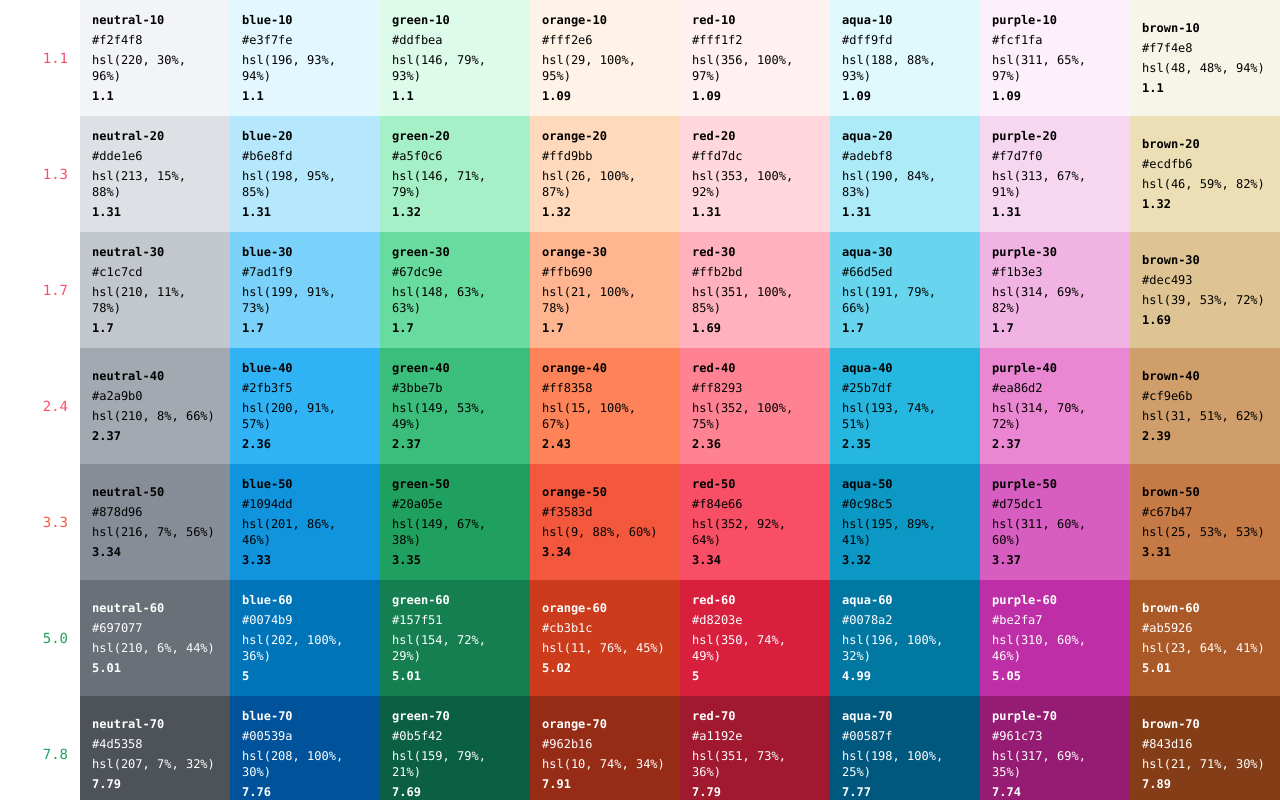
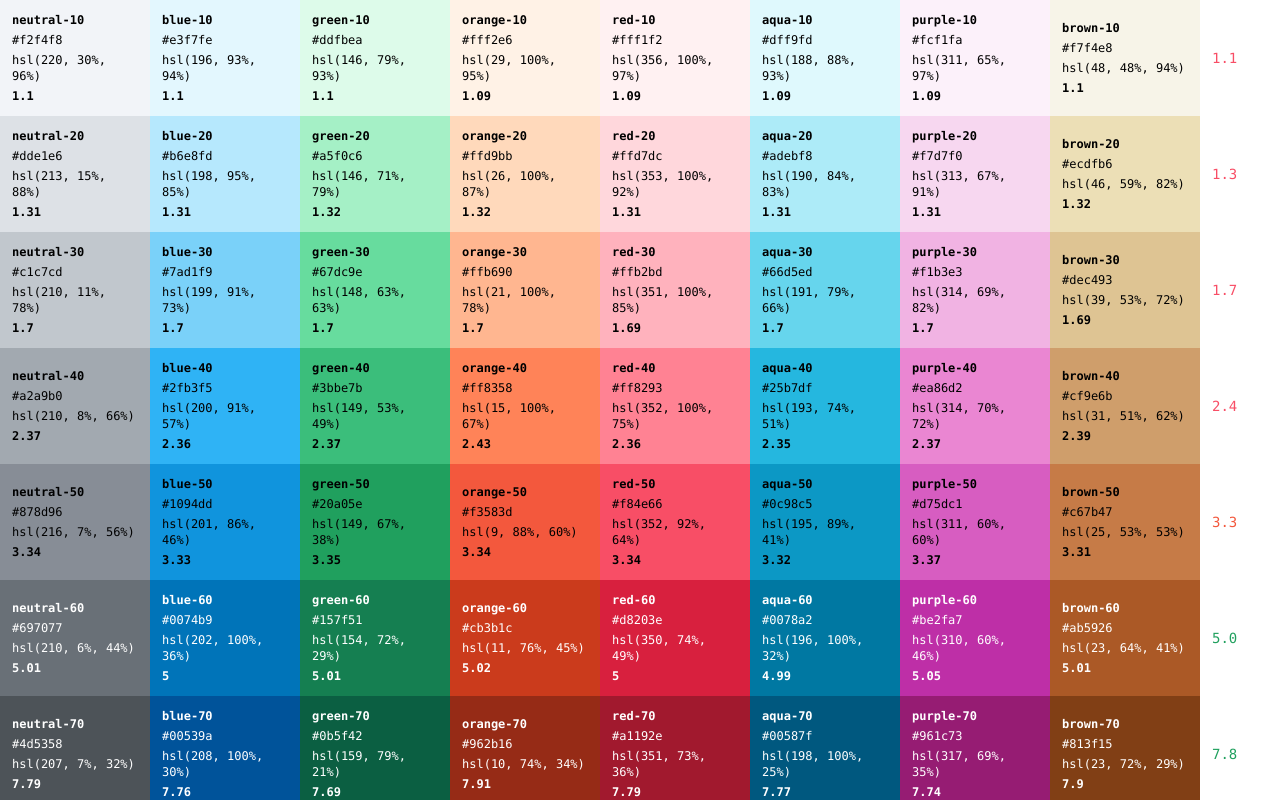
Before and after one commit to frankgrinaert/ui-color-palette, a Next.js app: page / in a window 1280 px wide. Shown: the top 800 px of the page. Built offline with nearby package versions, Linux system fonts and the light colour scheme.

Commit message:
Update color-palette.tsx

```diff
--- a/color-palette.tsx
+++ b/color-palette.tsx
@@ -219,6 +219,30 @@ const originalColorScales: ColorScales = {
     90: chroma.mix(carbon.cyan[90], carbon.blue[90], 0.8).hex(),
     100: chroma.mix(carbon.cyan[100], carbon.blue[100], 1.0).hex(),
   },
+  // blue: { /* brand */
+  //   10: chroma.mix(carbon.cyan[10], carbon.teal[10], 0.16).hex(),
+  //   20: chroma.mix(carbon.cyan[20], carbon.teal[20], 0.16).hex(),
+  //   30: chroma.mix(carbon.cyan[30], carbon.teal[30], 0.16).hex(),
+  //   40: chroma.mix(carbon.cyan[40], carbon.teal[40], 0.16).hex(),
+  //   50: chroma.mix(carbon.cyan[50], carbon.teal[50], 0.16).hex(),
+  //   60: chroma.mix(carbon.cyan[60], carbon.teal[60], 0.16).hex(),
+  //   70: chroma.mix(carbon.cyan[70], carbon.teal[70], 0.16).hex(),
+  //   80: chroma.mix(carbon.cyan[80], carbon.teal[80], 0.16).hex(),
+  //   90: chroma.mix(carbon.cyan[90], carbon.teal[90], 0.16).hex(),
+  //   100: chroma.mix(carbon.cyan[100], carbon.teal[100], 0.16).hex(),
+  // },
+  // navy: { /* brand */
+  //   10: chroma.mix(carbon.cyan[10], carbon.blue[10], 1.0).hex(),
+  //   20: chroma.mix(carbon.cyan[20], carbon.blue[20], 1.0).hex(),
+  //   30: chroma.mix(carbon.cyan[30], carbon.blue[30], 1.0).hex(),
+  //   40: chroma.mix(carbon.cyan[40], carbon.blue[40], 1.0).hex(),
+  //   50: chroma.mix(carbon.cyan[50], carbon.blue[50], 1.0).hex(),
+  //   60: chroma.mix(carbon.cyan[60], carbon.blue[60], 1.0).hex(),
+  //   70: chroma.mix(carbon.cyan[70], carbon.blue[70], 1.0).hex(),
+  //   80: chroma.mix(carbon.cyan[80], carbon.blue[80], 1.0).hex(),
+  //   90: chroma.mix(carbon.cyan[90], carbon.blue[90], 1.0).hex(),
+  //   100: chroma.mix(carbon.cyan[100], carbon.blue[100], 1.0).hex(),
+  // },
   green: {
     10: chroma.mix(carbon.green[10], carbon.teal[10], 0.2).hex(),
     20: chroma.mix(carbon.green[20], carbon.teal[20], 0.2).hex(),
@@ -231,6 +255,30 @@ const originalColorScales: ColorScales = {
     90: chroma.mix(carbon.green[90], carbon.teal[90], 0.5).hex(),
     100: chroma.mix(carbon.green[100], carbon.teal[100], 0.5).hex(),
   },
+  // green: { /* brand */
+  //   10: chroma.mix(carbon.green[10], carbon.teal[10], 0.2).hex(),
+  //   20: chroma.mix(carbon.green[20], carbon.teal[20], 0.2).hex(),
+  //   30: chroma.mix(carbon.green[30], carbon.teal[30], 0.2).hex(),
+  //   40: chroma.mix(carbon.green[40], carbon.teal[40], 0.2).hex(),
+  //   50: chroma.mix(carbon.green[50], carbon.teal[50], 0.2).hex(),
+  //   60: chroma.mix(carbon.green[60], carbon.teal[60], 0.2).hex(),
+  //   70: chroma.mix(carbon.green[70], carbon.teal[70], 0.2).hex(),
+  //   80: chroma.mix(carbon.green[80], carbon.teal[80], 0.2).hex(),
+  //   90: chroma.mix(carbon.green[90], carbon.teal[90], 0.2).hex(),
+  //   100: chroma.mix(carbon.green[100], carbon.teal[100], 0.2).hex(),
+  // },
+  // darkgreen: { /* brand */
+  //   10: chroma.mix(carbon.green[10], carbon.teal[10], 0.5).hex(),
+  //   20: chroma.mix(carbon.green[20], carbon.teal[20], 0.5).hex(),
+  //   30: chroma.mix(carbon.green[30], carbon.teal[30], 0.5).hex(),
+  //   40: chroma.mix(carbon.green[40], carbon.teal[40], 0.5).hex(),
+  //   50: chroma.mix(carbon.green[50], carbon.teal[50], 0.5).hex(),
+  //   60: chroma.mix(carbon.green[60], carbon.teal[60], 0.5).hex(),
+  //   70: chroma.mix(carbon.green[70], carbon.teal[70], 0.5).hex(),
+  //   80: chroma.mix(carbon.green[80], carbon.teal[80], 0.5).hex(),
+  //   90: chroma.mix(carbon.green[90], carbon.teal[90], 0.5).hex(),
+  //   100: chroma.mix(carbon.green[100], carbon.teal[100], 0.5).hex(),
+  // },
   // yellow: {
   //   10: carbon.yellow[10],
   //   20: carbon.yellow[20],
@@ -268,18 +316,6 @@ const originalColorScales: ColorScales = {
     90: chroma.mix(carbon.red[90], carbon.magenta[90], 0.2).hex(),
     100: chroma.mix(carbon.red[100], carbon.magenta[100], 0.2).hex(),
   },
-  // ivory: {
-  //   10: chroma.mix(carbon.yellow[10], carbon.gray[10], 0.55).hex(),
-  //   20: chroma.mix(carbon.yellow[20], carbon.gray[20], 0.55).hex(),
-  //   30: chroma.mix(carbon.yellow[30], carbon.gray[30], 0.55).hex(),
-  //   40: chroma.mix(carbon.yellow[40], carbon.gray[40], 0.55).hex(),
-  //   50: chroma.mix(carbon.yellow[50], carbon.gray[50], 0.55).hex(),
-  //   60: chroma.mix(carbon.yellow[60], carbon.gray[60], 0.55).hex(),
-  //   70: chroma.mix(carbon.yellow[70], carbon.gray[70], 0.55).hex(),
-  //   80: chroma.mix(carbon.yellow[80], carbon.gray[80], 0.55).hex(),
-  //   90: chroma.mix(carbon.yellow[90], carbon.gray[90], 0.55).hex(),
-  //   100: chroma.mix(carbon.yellow[100], carbon.gray[100], 0.55).hex(),
-  // },
   aqua: {
     10: chroma.mix(carbon.cyan[10], carbon.teal[10], 0.5).hex(),
     20: chroma.mix(carbon.cyan[20], carbon.teal[20], 0.5).hex(),
@@ -304,6 +340,55 @@ const originalColorScales: ColorScales = {
     90: chroma.mix(carbon.magenta[90], carbon.purple[90], 0.1).hex(),
     100: chroma.mix(carbon.magenta[100], carbon.purple[100], 0.1).hex(),
   },
+  // purple: { /* brand */
+  //   10: chroma.mix(carbon.magenta[10], carbon.purple[10], 0.35).hex(),
+  //   20: chroma.mix(carbon.magenta[20], carbon.purple[20], 0.35).hex(),
+  //   30: chroma.mix(carbon.magenta[30], carbon.purple[30], 0.35).hex(),
+  //   40: chroma.mix(carbon.magenta[40], carbon.purple[40], 0.35).hex(),
+  //   50: chroma.mix(carbon.magenta[50], carbon.purple[50], 0.35).hex(),
+  //   60: chroma.mix(carbon.magenta[60], carbon.purple[60], 0.35).hex(),
+  //   70: chroma.mix(carbon.magenta[70], carbon.purple[70], 0.35).hex(),
+  //   80: chroma.mix(carbon.magenta[80], carbon.purple[80], 0.35).hex(),
+  //   90: chroma.mix(carbon.magenta[90], carbon.purple[90], 0.35).hex(),
+  //   100: chroma.mix(carbon.magenta[100], carbon.purple[100], 0.35).hex(),
+  // },
+  // burgundy: { /* brand */
+  //   10: chroma.mix(carbon.magenta[10], carbon.purple[10], 0.1).hex(),
+  //   20: chroma.mix(carbon.magenta[20], carbon.purple[20], 0.1).hex(),
+  //   30: chroma.mix(carbon.magenta[30], carbon.purple[30], 0.1).hex(),
+  //   40: chroma.mix(carbon.magenta[40], carbon.purple[40], 0.1).hex(),
+  //   50: chroma.mix(carbon.magenta[50], carbon.purple[50], 0.1).hex(),
+  //   60: chroma.mix(carbon.magenta[60], carbon.purple[60], 0.1).hex(),
+  //   70: chroma.mix(carbon.magenta[70], carbon.purple[70], 0.1).hex(),
+  //   80: chroma.mix(carbon.magenta[80], carbon.purple[80], 0.1).hex(),
+  //   90: chroma.mix(carbon.magenta[90], carbon.purple[90], 0.1).hex(),
+  //   100: chroma.mix(carbon.magenta[100], carbon.purple[100], 0.1).hex(),
+  // },
+  // ivory: { /* brand */
+  //   10: chroma.mix(carbon.yellow[10], carbon.gray[10], 0.55).hex(),
+  //   20: chroma.mix(carbon.yellow[20], carbon.gray[20], 0.55).hex(),
+  //   30: chroma.mix(carbon.yellow[30], carbon.gray[30], 0.55).hex(),
+  //   40: chroma.mix(carbon.yellow[40], carbon.gray[40], 0.55).hex(),
+  //   50: chroma.mix(carbon.yellow[50], carbon.gray[50], 0.55).hex(),
+  //   60: chroma.mix(carbon.yellow[60], carbon.gray[60], 0.55).hex(),
+  //   70: chroma.mix(carbon.yellow[70], carbon.gray[70], 0.55).hex(),
+  //   80: chroma.mix(carbon.yellow[80], carbon.gray[80], 0.55).hex(),
+  //   90: chroma.mix(carbon.yellow[90], carbon.gray[90], 0.55).hex(),
+  //   100: chroma.mix(carbon.yellow[100], carbon.gray[100], 0.55).hex(),
+  // },
+  // brown: { /* brand */
+  //   10: chroma.average([carbon.yellow[10], carbon.orange[10], carbon.gray[10]], 'oklab', [1, 8, 1.5]).hex(),
+  //   20: chroma.average([carbon.yellow[20], carbon.orange[20], carbon.gray[20]], 'oklab', [1, 8, 1.5]).hex(),
+  //   30: chroma.average([carbon.yellow[30], carbon.orange[30], carbon.gray[30]], 'oklab', [1, 8, 1.5]).hex(),
+  //   40: chroma.average([carbon.yellow[40], carbon.orange[40], carbon.gray[40]], 'oklab', [1, 8, 1.5]).hex(),
+  //   50: chroma.average([carbon.yellow[50], carbon.orange[50], carbon.gray[50]], 'oklab', [1, 8, 1.5]).hex(),
+  //   // 60: brand.earthybrown,
+  //   60: chroma.average([carbon.yellow[60], carbon.orange[60], carbon.gray[60]], 'oklab', [1, 8, 1.5]).hex(),
+  //   70: chroma.average([carbon.yellow[70], carbon.orange[70], carbon.gray[70]], 'oklab', [1, 8, 1.5]).hex(),
+  //   80: chroma.average([carbon.yellow[80], carbon.orange[80], carbon.gray[80]], 'oklab', [1, 8, 1.5]).hex(),
+  //   90: chroma.average([carbon.yellow[90], carbon.orange[90], carbon.gray[90]], 'oklab', [1, 8, 1.5]).hex(),
+  //   100: chroma.average([carbon.yellow[100], carbon.orange[100], carbon.gray[100]], 'oklab', [1, 8, 1.5]).hex(),
+  // },
   brown: {
     10: chroma.average([carbon.yellow[10], carbon.orange[10], carbon.gray[10]], 'oklab', [1, 0, 1.5]).hex(),
     20: chroma.average([carbon.yellow[20], carbon.orange[20], carbon.gray[20]], 'oklab', [1, 0, 1.5]).hex(),
@@ -311,10 +396,10 @@ const originalColorScales: ColorScales = {
     40: chroma.average([carbon.yellow[40], carbon.orange[40], carbon.gray[40]], 'oklab', [1, 1, 1.5]).hex(),
     50: chroma.average([carbon.yellow[50], carbon.orange[50], carbon.gray[50]], 'oklab', [1, 2.5, 1.5]).hex(),
     60: chroma.average([carbon.yellow[60], carbon.orange[60], carbon.gray[60]], 'oklab', [1, 7, 1.5]).hex(),
-    70: chroma.average([carbon.yellow[70], carbon.orange[70], carbon.gray[70]], 'oklab', [0, 10, 1.5]).hex(),
-    80: chroma.average([carbon.yellow[80], carbon.orange[80], carbon.gray[80]], 'oklab', [0, 10, 1.5]).hex(),
-    90: chroma.average([carbon.yellow[90], carbon.orange[90], carbon.gray[90]], 'oklab', [0, 10, 1.5]).hex(),
-    100: chroma.average([carbon.yellow[100], carbon.orange[100], carbon.gray[100]], 'oklab', [0, 10, 1.5]).hex(),
+    70: chroma.average([carbon.yellow[70], carbon.orange[70], carbon.gray[70]], 'oklab', [1, 10, 1.5]).hex(),
+    80: chroma.average([carbon.yellow[80], carbon.orange[80], carbon.gray[80]], 'oklab', [1, 10, 1.5]).hex(),
+    90: chroma.average([carbon.yellow[90], carbon.orange[90], carbon.gray[90]], 'oklab', [1, 10, 1.5]).hex(),
+    100: chroma.average([carbon.yellow[100], carbon.orange[100], carbon.gray[100]], 'oklab', [1, 10, 1.5]).hex(),
   }
 }
 
@@ -355,27 +440,6 @@ export default function ColorPalette() {
           <tbody>
             {steps.map((step) => (
               <tr key={step}>
-                <td className="p-0 relative w-20">
-                  <div className="w-full flex flex-col justify-between p-3">
-                    <div className="text-sm text-right">
-                      {(() => {
-                        const avgContrast = colorNames.reduce((sum, colorName) => {
-                          const hexColor = colorScales[colorName][step]
-                          return hexColor ? sum + getContrastRatio(hexColor) : sum
-                        }, 0) / colorNames.length
-
-                        const contrastValue = avgContrast.toFixed(1)
-                        const style = {
-                          color: avgContrast >= 4.5 ? colorScales.green[50] :
-                            avgContrast >= 3 ? colorScales.orange[50] :
-                              colorScales.red[50]
-                        }
-
-                        return <span style={style}>{contrastValue}</span>
-                      })()}
-                    </div>
-                  </div>
-                </td>
                 {colorNames.map((colorName) => {
                   const hexColor = colorScales[colorName][step]
 
@@ -429,10 +493,30 @@ export default function ColorPalette() {
                     </td>
                   )
                 })}
+                <td className="p-0 relative w-20">
+                  <div className="w-full flex flex-col justify-between p-3">
+                    <div className="text-sm">
+                      {(() => {
+                        const avgContrast = colorNames.reduce((sum, colorName) => {
+                          const hexColor = colorScales[colorName][step]
+                          return hexColor ? sum + getContrastRatio(hexColor) : sum
+                        }, 0) / colorNames.length
+
+                        const contrastValue = avgContrast.toFixed(1)
+                        const style = {
+                          color: avgContrast >= 4.5 ? colorScales.green[50] :
+                            avgContrast >= 3 ? colorScales.orange[50] :
+                              colorScales.red[50]
+                        }
+
+                        return <span style={style}>{contrastValue}</span>
+                      })()}
+                    </div>
+                  </div>
+                </td>
               </tr>
             ))}
             <tr>
-              <td className="p-0 relative w-20"></td>
               {colorNames.map((colorName) => (
                 <td key={`${colorName}-copy`} className="p-0 relative">
                   <button
@@ -443,6 +527,7 @@ export default function ColorPalette() {
                   </button>
                 </td>
               ))}
+              <td className="p-0 relative w-20"></td>
             </tr>
           </tbody>
         </table>
```
